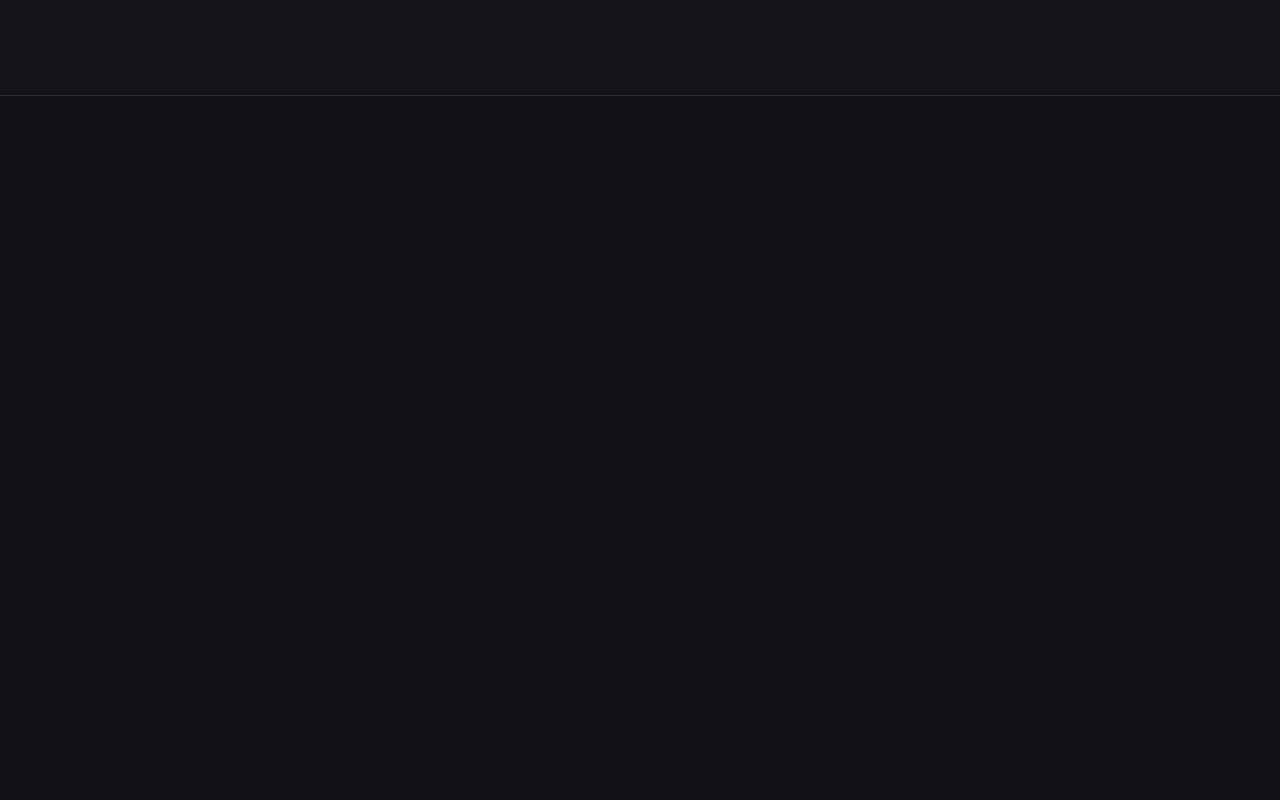
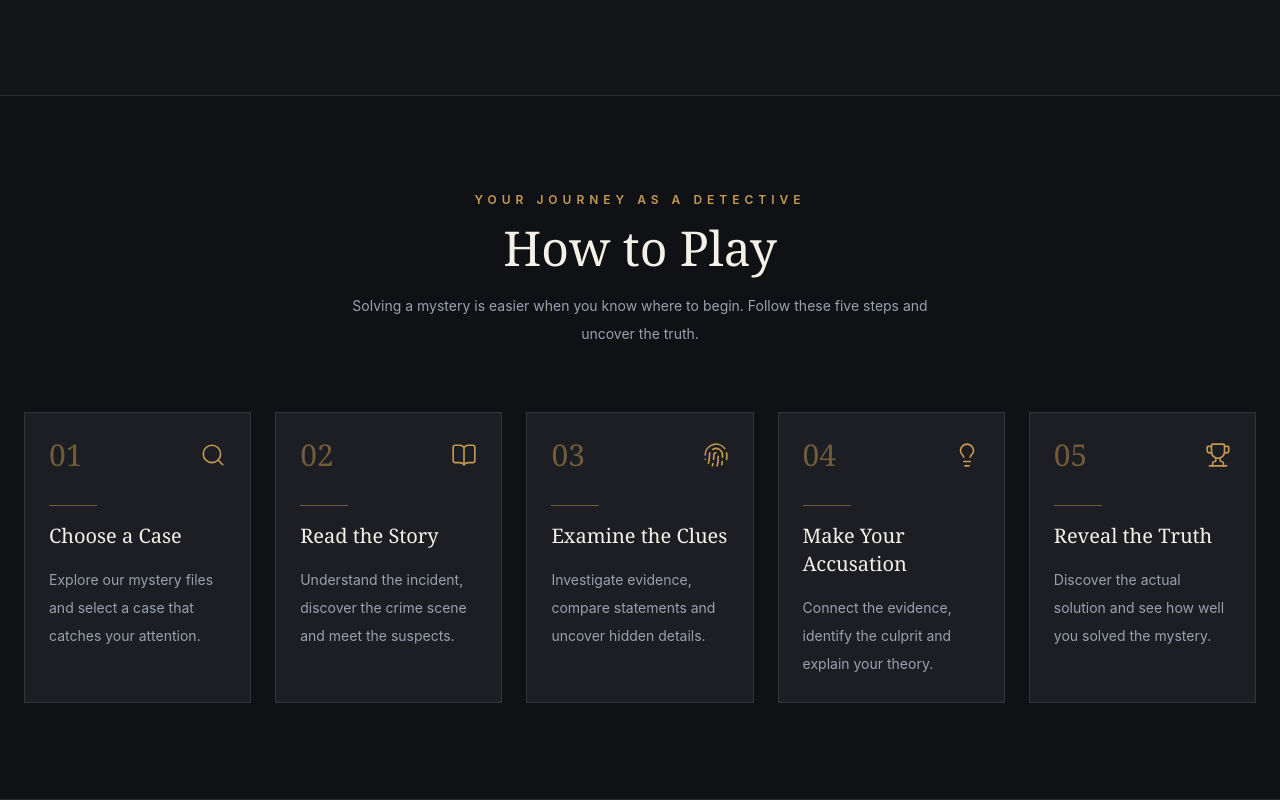
Before and after one commit to Krutika724jd/TheDetectiveRoom, a React (Vite) app in the folder frontend/: page / in a window 1280 px wide. Shown: the part 1675-2475 px from the top of the page. Before the commit the page ends 1771 px from the top, so only its background shows below. Built offline with nearby package versions, Linux system fonts and the light colour scheme.

Commit message:
feat: add how to play section

```diff
--- a/frontend/src/App.tsx
+++ b/frontend/src/App.tsx
@@ -1,21 +1,13 @@
-
-import {
-  Search,
-  FileText,
-  ArrowRight,
-  Play,
-  Fingerprint,
-} from "lucide-react";
+import { Search, FileText, ArrowRight, Play, Fingerprint } from "lucide-react";
 import FeaturedCases from "./assets/components/cases/FeaturedCases";
+import HowToPlay from "./common/HowToPlay";
 
 function App() {
   return (
     <main className="min-h-screen bg-[#101114] text-[#F5F1E8]">
-
       {/* Navigation */}
       <nav className="border-b border-white/10">
         <div className="mx-auto flex max-w-7xl items-center justify-between px-6 py-5">
-
           <div className="flex items-center gap-3">
             <div className="flex h-10 w-10 items-center justify-center rounded-full border border-[#C49A52]">
               <Fingerprint className="text-[#C49A52]" size={22} />
@@ -47,17 +39,14 @@ function App() {
             <Search size={16} />
             Investigate
           </button>
-
         </div>
       </nav>
 
       {/* Hero Section */}
       <section className="relative overflow-hidden border-b border-white/10">
-
         <div className="absolute inset-0 bg-[radial-gradient(ellipse_at_center,_rgba(196,154,82,0.12),_transparent_65%)]" />
 
         <div className="relative mx-auto grid max-w-7xl items-center gap-12 px-6 py-28 md:grid-cols-2">
-
           <div>
             <p className="mb-6 text-xs font-semibold tracking-[5px] text-[#C49A52]">
               YOUR INVESTIGATION STARTS HERE
@@ -65,19 +54,16 @@ function App() {
 
             <h2 className="max-w-xl font-serif text-5xl leading-tight md:text-7xl">
               Every clue tells a story.
-              <span className="mt-2 block text-[#C49A52]">
-                Find the truth.
-              </span>
+              <span className="mt-2 block text-[#C49A52]">Find the truth.</span>
             </h2>
 
             <p className="mt-7 max-w-lg leading-8 text-gray-400">
-              Step into the world of mysteries. Examine evidence,
-              question suspects, connect the clues and solve the
-              cases that others cannot.
+              Step into the world of mysteries. Examine evidence, question
+              suspects, connect the clues and solve the cases that others
+              cannot.
             </p>
 
             <div className="mt-9 flex flex-wrap gap-4">
-
               <button className="flex items-center gap-3 bg-[#C49A52] px-7 py-4 font-semibold text-black transition hover:bg-[#d8b36f]">
                 <Search size={18} />
                 Start Investigating
@@ -88,7 +74,6 @@ function App() {
                 <Play size={17} />
                 How It Works
               </button>
-
             </div>
 
             <p className="mt-6 text-xs tracking-wide text-gray-500">
@@ -98,11 +83,9 @@ function App() {
 
           {/* Decorative Investigation Card */}
           <div className="relative mx-auto w-full max-w-md">
-
             <div className="absolute -inset-5 rounded-full bg-[#C49A52]/10 blur-3xl" />
 
             <div className="relative rotate-2 border border-[#C49A52]/30 bg-[#1C1E23] p-8 shadow-2xl">
-
               <div className="flex items-center justify-between border-b border-white/10 pb-5">
                 <span className="text-xs tracking-[3px] text-[#C49A52]">
                   CLASSIFIED FILE
@@ -117,9 +100,7 @@ function App() {
                   className="mx-auto text-[#C49A52]/80"
                 />
 
-                <h3 className="mt-8 font-serif text-3xl">
-                  THE UNKNOWN
-                </h3>
+                <h3 className="mt-8 font-serif text-3xl">THE UNKNOWN</h3>
 
                 <p className="mt-3 text-sm tracking-widest text-gray-500">
                   CASE NO. 001
@@ -136,15 +117,16 @@ function App() {
                 <span>INVESTIGATION DIVISION</span>
                 <span>TOP SECRET</span>
               </div>
-
             </div>
           </div>
-
         </div>
       </section>
 
+      {/* Featured Mysteries */}
       <FeaturedCases />
 
+      {/* How to Play */}
+      <HowToPlay />
     </main>
   );
 }
--- /dev/null
+++ b/frontend/src/common/HowToPlay.tsx
@@ -0,0 +1,114 @@
+
+import {
+  Search,
+  BookOpen,
+  Fingerprint,
+  Lightbulb,
+  Trophy,
+} from "lucide-react";
+
+const steps = [
+  {
+    number: "01",
+    title: "Choose a Case",
+    description:
+      "Explore our mystery files and select a case that catches your attention.",
+    icon: Search,
+  },
+  {
+    number: "02",
+    title: "Read the Story",
+    description:
+      "Understand the incident, discover the crime scene and meet the suspects.",
+    icon: BookOpen,
+  },
+  {
+    number: "03",
+    title: "Examine the Clues",
+    description:
+      "Investigate evidence, compare statements and uncover hidden details.",
+    icon: Fingerprint,
+  },
+  {
+    number: "04",
+    title: "Make Your Accusation",
+    description:
+      "Connect the evidence, identify the culprit and explain your theory.",
+    icon: Lightbulb,
+  },
+  {
+    number: "05",
+    title: "Reveal the Truth",
+    description:
+      "Discover the actual solution and see how well you solved the mystery.",
+    icon: Trophy,
+  },
+];
+
+function HowToPlay() {
+  return (
+    <section
+      id="how-to-play"
+      className="border-b border-white/10 bg-[#101114] px-6 py-24"
+    >
+      <div className="mx-auto max-w-7xl">
+
+        {/* Section Heading */}
+        <div className="mb-16 text-center">
+          <p className="text-xs font-semibold tracking-[5px] text-[#C49A52]">
+            YOUR JOURNEY AS A DETECTIVE
+          </p>
+
+          <h2 className="mt-4 font-serif text-4xl text-[#F5F1E8] md:text-5xl">
+            How to Play
+          </h2>
+
+          <p className="mx-auto mt-5 max-w-xl text-sm leading-7 text-gray-400">
+            Solving a mystery is easier when you know where to begin.
+            Follow these five steps and uncover the truth.
+          </p>
+        </div>
+
+        {/* Steps */}
+        <div className="grid gap-6 sm:grid-cols-2 lg:grid-cols-5">
+
+          {steps.map((step) => {
+            const Icon = step.icon;
+
+            return (
+              <div
+                key={step.number}
+                className="group relative border border-white/10 bg-[#1C1E23] p-6 transition duration-300 hover:-translate-y-2 hover:border-[#C49A52]/60"
+              >
+                <div className="flex items-center justify-between">
+                  <span className="font-serif text-3xl text-[#C49A52]/50">
+                    {step.number}
+                  </span>
+
+                  <Icon
+                    size={26}
+                    strokeWidth={1.5}
+                    className="text-[#C49A52] transition group-hover:scale-110"
+                  />
+                </div>
+
+                <div className="mb-4 mt-8 h-px w-12 bg-[#C49A52]/50" />
+
+                <h3 className="font-serif text-xl text-[#F5F1E8]">
+                  {step.title}
+                </h3>
+
+                <p className="mt-4 text-sm leading-7 text-gray-400">
+                  {step.description}
+                </p>
+              </div>
+            );
+          })}
+
+        </div>
+      </div>
+    </section>
+  );
+}
+
+export default HowToPlay;
```
